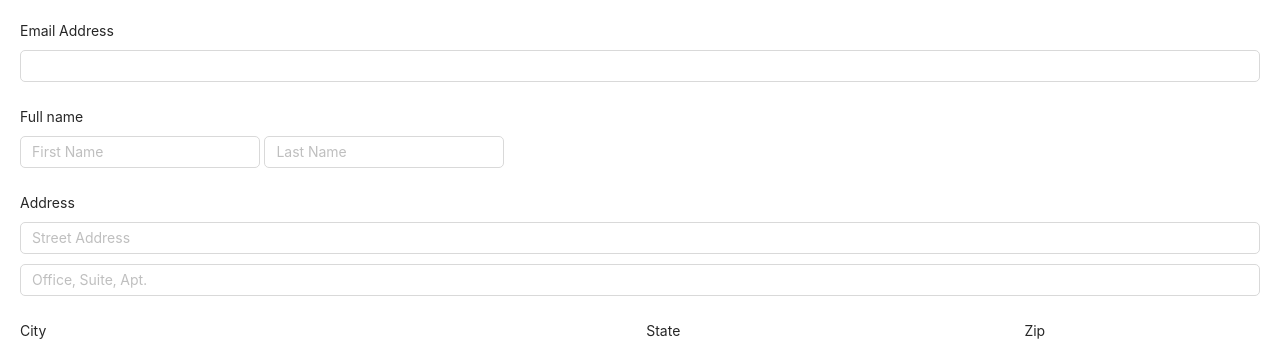
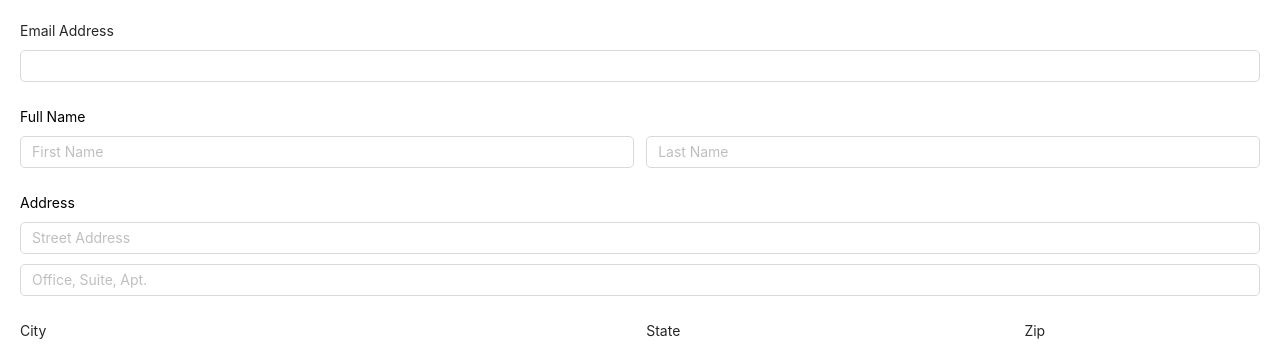
Before and after one commit to zelirio/test-form, a Next.js app: page / in a window 1280 px wide. Shown: the top 346 px of the page. Built offline with nearby package versions, Linux system fonts and the light colour scheme.

Commit message:
InputGroup + PaymentInformation onBlur + regroupement styles commun

```diff
--- a/components/CheckboxGroup/index.js
+++ b/components/CheckboxGroup/index.js
@@ -1,7 +1,7 @@
 /** @jsxImportSource @emotion/react */
 import { Checkbox } from "antd";
 import { useState } from "react/cjs/react.development";
-import { fieldStyle, legendStyle } from "./styles";
+import { fieldStyle, legendStyle } from "../../assets/styles/fieldsetStyles";
 
 RadioGroup.defaultProps = {
   defaultValue: [],
--- a/components/HomeForm/index.js
+++ b/components/HomeForm/index.js
@@ -19,6 +19,7 @@ import { CheckOutlined, WarningOutlined } from "@ant-design/icons";
 import { useState } from "react/cjs/react.development";
 import RadioGroup from "../RadioGroup";
 import CheckboxGroup from "../CheckboxGroup";
+import InputGroup from "../InputGroup";
 
 export default function HomeForm() {
   const [form] = Form.useForm();
@@ -112,15 +113,7 @@ export default function HomeForm() {
           </Form.Item>
         )}
       />
-
-      <Form.Item
-        htmlFor="fullName"
-        css={rowStyle}
-        name="name"
-        label="Full name"
-        required
-      >
-        <Input.Group>
+        <InputGroup label="Full Name">
           <Controller
             control={control}
             name="firstName"
@@ -177,11 +170,9 @@ export default function HomeForm() {
             (errors.lastName && errors.lastName.type === "required")) && (
             <StyleSpan>Please enter your full name</StyleSpan>
           )}
-        </Input.Group>
-      </Form.Item>
+        </InputGroup>
 
-      <Form.Item name="address" htmlFor="address" label="Address" required>
-        <Input.Group>
+        <InputGroup label="Address">
           <Controller
             control={control}
             name="street"
@@ -222,11 +213,10 @@ export default function HomeForm() {
               />
             )}
           />
-        </Input.Group>
+        </InputGroup>
         {errors.street && errors.street.type === "required" && (
           <StyleSpan>Please enter your address</StyleSpan>
         )}
-      </Form.Item>
 
       <div css={rowStyle}>
         <Controller
--- /dev/null
+++ b/components/InputGroup/index.js
@@ -0,0 +1,11 @@
+/** @jsxImportSource @emotion/react */
+import { fieldStyle, legendStyle } from "../../assets/styles/fieldsetStyles";
+
+export default function InputGroup({ label, children }) {
+  return (
+  <fieldset css={fieldStyle}>
+      <legend css={legendStyle}>{label}</legend>
+      {children}
+  </fieldset>
+  );
+}
--- a/components/PaymentInformation/index.js
+++ b/components/PaymentInformation/index.js
@@ -30,6 +30,12 @@ export default function PaymentInformation(props) {
       const formular = event.target.form;
       const index = [...formular].indexOf(event.target);
       formular.elements[index + 1].focus();
+    }
+  };
+
+  const onBlur = () => {
+    if (props.onBlur) {
+      props.onBlur([cardValue, dateValue, cvvValue, zipValue]);
     }
   };
 
@@ -102,6 +108,7 @@ export default function PaymentInformation(props) {
           value={cardValue}
           maxLength={19}
           onChange={formatCardNumber}
+          onBlur={onBlur}
           prefix={<LockOutlined />}
         />
         <Input
@@ -111,6 +118,7 @@ export default function PaymentInformation(props) {
           value={dateValue}
           maxLength={5}
           onChange={formatDate}
+          onBlur={onBlur}
         />
         <Input
           css={[middleInputStyle, border]}
@@ -118,6 +126,7 @@ export default function PaymentInformation(props) {
           value={cvvValue}
           maxLength={3}
           onChange={formatCVV}
+          onBlur={onBlur}
         />
         <Input
           css={[rightInputStyle, border]}
@@ -125,6 +134,7 @@ export default function PaymentInformation(props) {
           value={zipValue}
           maxLength={props.zipLength}
           onChange={formatZip}
+          onBlur={onBlur}
         />
       </Input.Group>
       <p css={paragraphStyle}>Encrypted and Secured</p>
--- a/components/RadioGroup/index.js
+++ b/components/RadioGroup/index.js
@@ -1,7 +1,7 @@
 /** @jsxImportSource @emotion/react */
 import { Radio } from "antd";
 import { useState } from "react/cjs/react.development";
-import { fieldStyle, legendStyle } from "./styles";
+import { fieldStyle, legendStyle } from "../../assets/styles/fieldsetStyles";
 
 RadioGroup.defaultProps = {
   buttonStyle: "outline",
--- a/components/RadioGroup/styles.js
+++ /dev/null
@@ -1,11 +0,0 @@
-export const legendStyle = {
-    padding: "0 0 8px !important",
-    margin: "0 !important",
-    fontSize: "14px !important",
-    borderBottom: "0 !important",
-    color: "black !important"
-}
-
-export const fieldStyle = {
-    marginBottom: "24px"
-}
```
Also changed, not shown: assets/styles/fieldsetStyles.js (renamed from components/CheckboxGroup/styles.js).
